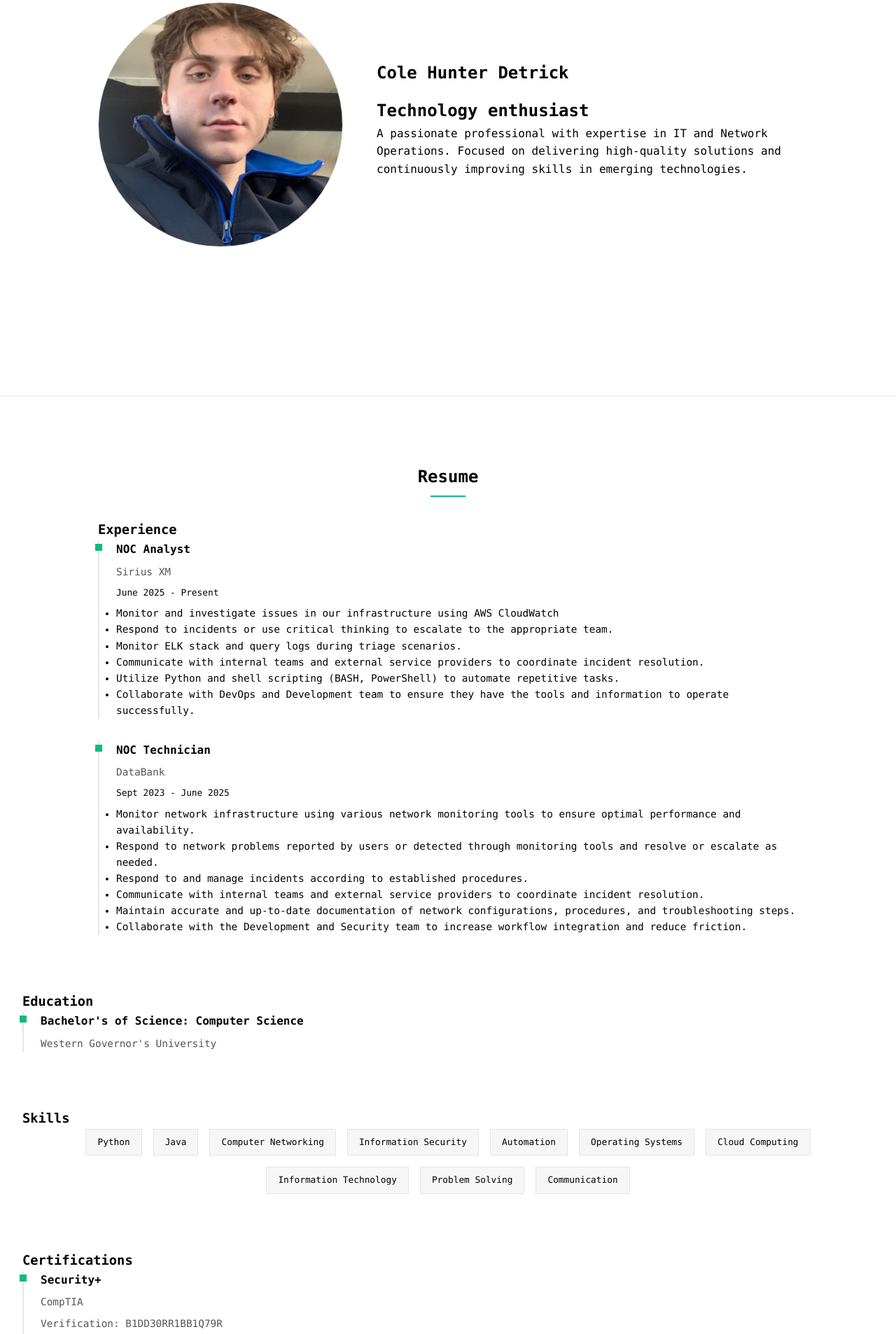
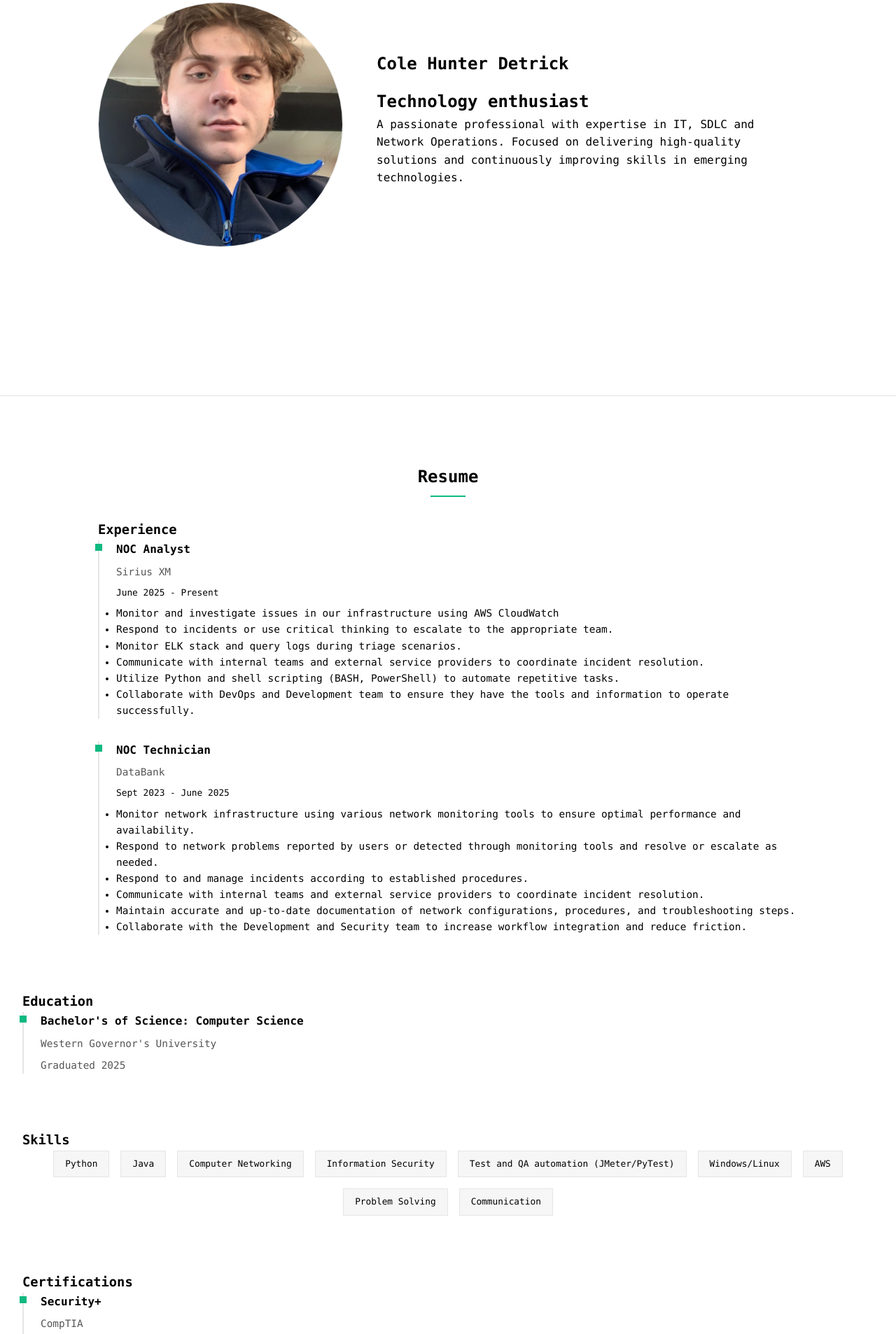
Before and after one commit to coledtk/coledtk.github.io, a plain HTML site: page index.html in a window 1280 px wide. Shown: the part 234-2140 px from the top of the page at 70% size. Drawn offline with Linux system fonts and the light colour scheme.

Commit message:
Update index.html

```diff
--- a/index.html
+++ b/index.html
@@ -372,7 +372,7 @@
                     <h1 class="headline">Cole Hunter Detrick</h1>
                     <h2 class="subtitle">Technology enthusiast</h2>
                     <p class="intro">
-                        A passionate professional with expertise in IT and Network Operations. Focused on delivering high-quality solutions and continuously improving skills in emerging technologies.
+                        A passionate professional with expertise in IT, SDLC and Network Operations. Focused on delivering high-quality solutions and continuously improving skills in emerging technologies.
                     </p>
                 </div>
             </div>
@@ -426,6 +426,7 @@
                 <div class="resume-item">
                     <div class="resume-title">Bachelor's of Science: Computer Science</div>
                     <div class="resume-subtitle">Western Governor's University</div>
+                    <div class="resume-subtitle"> Graduated 2025</div>
                 </div>
             </div>
 
@@ -437,10 +438,9 @@
                     <span class="skill-tag">Java</span>
                     <span class="skill-tag">Computer Networking</span>
                     <span class="skill-tag">Information Security</span>
-                    <span class="skill-tag">Automation</span>
-                    <span class="skill-tag">Operating Systems</span>
-                    <span class="skill-tag">Cloud Computing</span>
-                    <span class="skill-tag">Information Technology</span>
+                    <span class="skill-tag">Test and QA automation (JMeter/PyTest)</span>
+                    <span class="skill-tag">Windows/Linux</span>
+                    <span class="skill-tag">AWS</span>
                     <span class="skill-tag">Problem Solving</span>
                     <span class="skill-tag">Communication</span>
                 </div>
@@ -494,7 +494,7 @@
                         </div>
                         <p class="project-description">This project leverages machine learning to accurately and efficiently detect spam and phishing attempts. The project uses Naive Bayes + TF-IDF vectorization to accurately classify messages as spam or legitimate with a >95% accuracy. I created this project in Python on Ubuntu Linux 22.04, the project is also compatible with both Windows and MacOS and there are guides on how to run my program or train the model on your own data using the Streamlit dashboard I have created.</p>
                         <div style="text-align: center;">
-                            <a href="https://github.com/orbwalk14/C964" class="cta-button">View Project</a>
+                            <a href="https://github.com/coledtk/C964" class="cta-button">View Project</a>
                         </div>
                     </div>
                 </div>
@@ -546,7 +546,7 @@
     <footer>
         <div class="social-links">
             <a href="https://www.linkedin.com/in/cole-d-411196241/" class="social-link">LinkedIn</a>
-            <a href="https://github.com/orbwalk14" class="social-link">GitHub</a>
+            <a href="https://github.com/coledtk" class="social-link">GitHub</a>
             <a href="https://medium.com/@detricktx" class="social-link">Blog</a>
         </div>
         <p>&copy; 2025 Cole Detrick. All rights reserved.</p>
```
